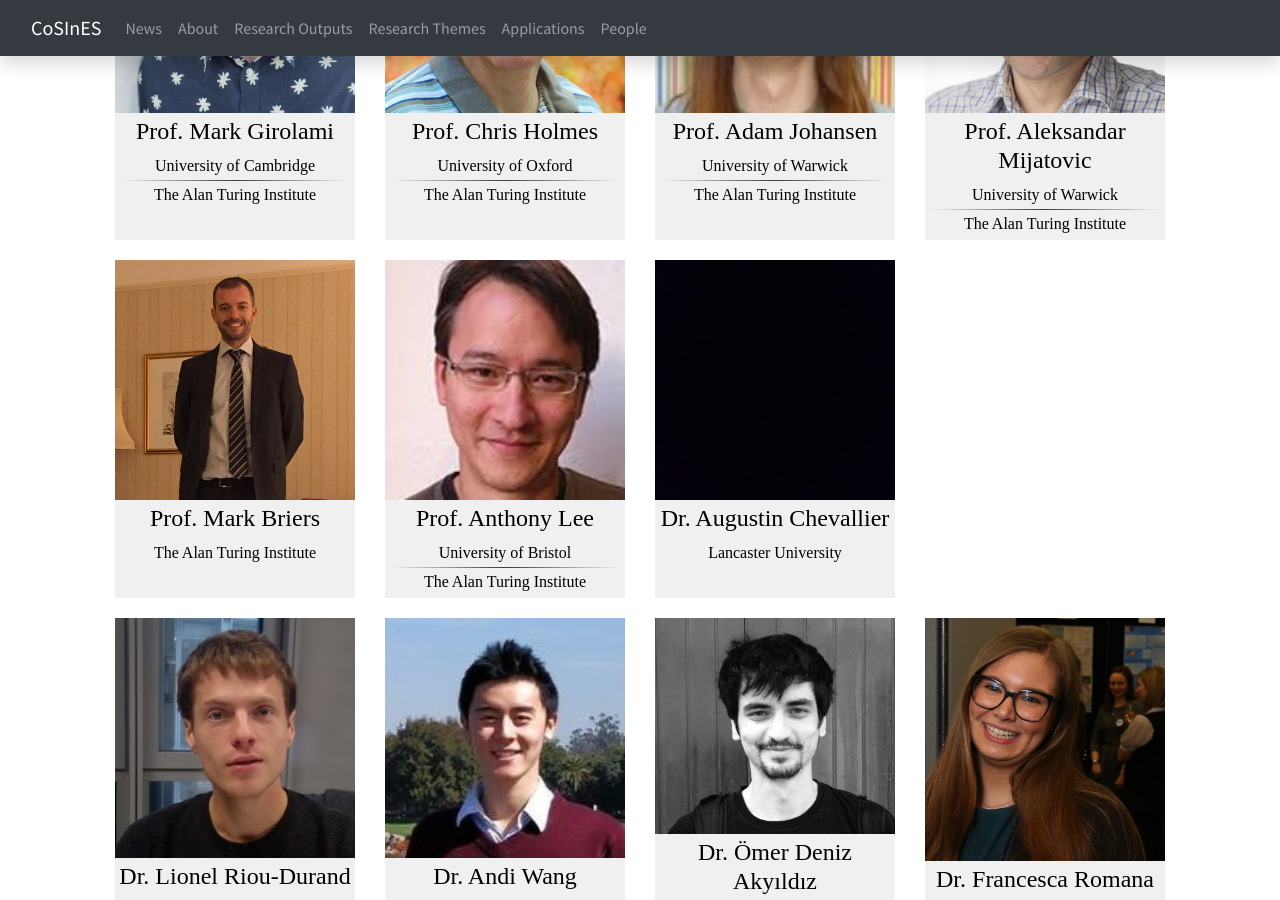
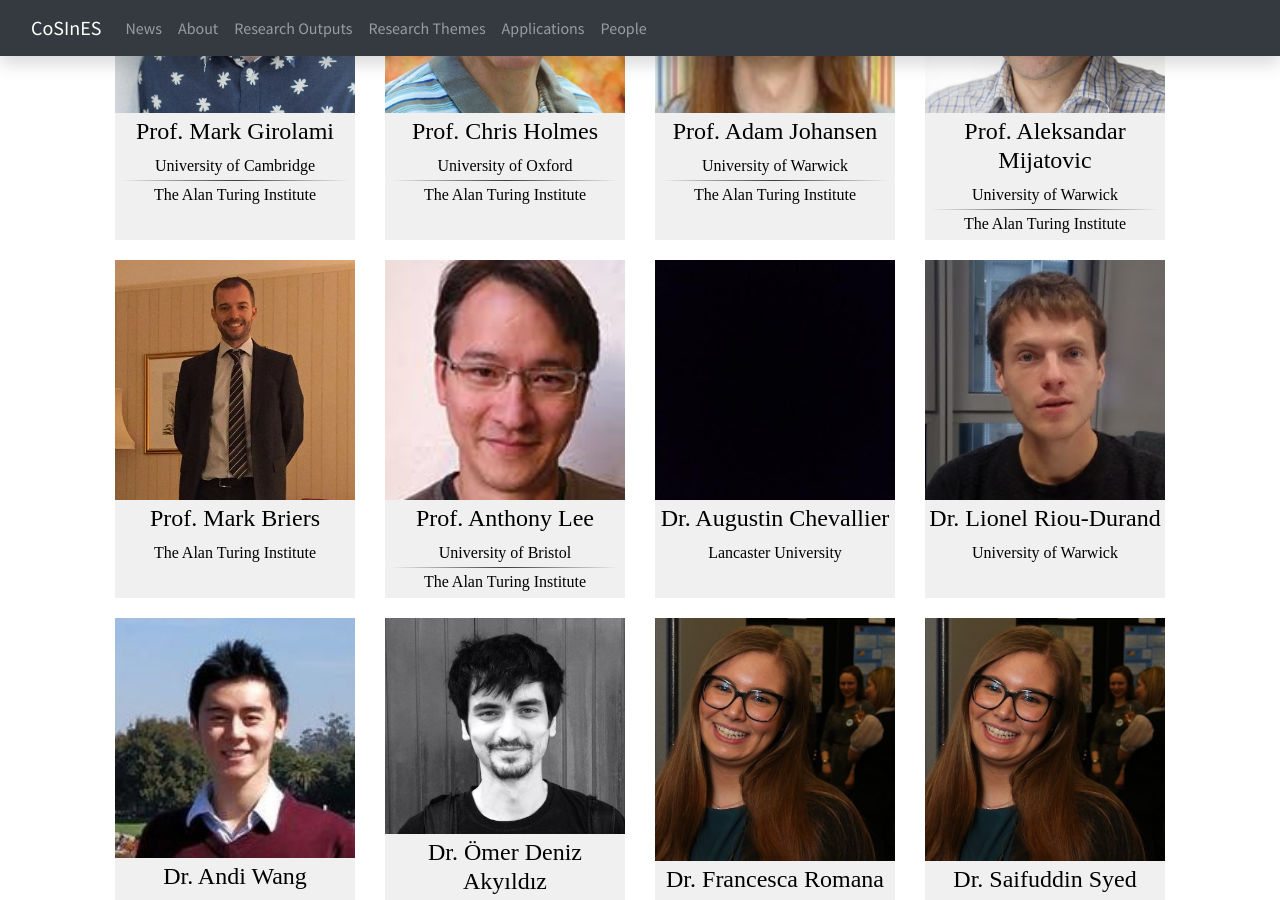
Before and after one commit to cosines-web/cosines-web.github.io, a Jekyll site: the page built from people.html, in a window 1280 px wide and 900 px high, scrolled down 847 px. Built offline with Jekyll 4.4.1, drawn with Linux system fonts in a browser that asks for light colours; nearby versions of some CDN libraries.

Commit message:
Add files via upload
added Saif

```diff
--- a/people.html
+++ b/people.html
@@ -159,9 +159,6 @@
 				</div>
 			</a>
 		</div>
-	</div>
-	<div class="spacer"></div>
-	<div data-eq-group class="row row-eq-height">
 		<div class="col-md-3 center">
 				<a class="feature-link"
 					href="https://sites.google.com/view/lionel-riou-durand/about-me">
@@ -172,6 +169,9 @@
 					</div>
 				</a>
 			</div>
+	</div>
+	<div class="spacer"></div>
+	<div data-eq-group class="row row-eq-height">
 		<div class="col-md-3 center">
 			<a class="feature-link"
 				href="https://sites.google.com/view/andiqwang/home">
@@ -205,7 +205,7 @@
 		<div class="col-md-3 center">
 			<a class="feature-link"
 				href="https://www.stat.ubc.ca/~saif.syed/">
-				<img src="img/people/chevallier.jpg" class="img-fluid feature-image">
+				<img src="img/people/crucinio2.jpeg" class="img-fluid feature-image">
 				<div data-eq-height class="feature-link-title">
 					<h4>Dr. Saifuddin Syed</h4>
 					<div>University of Oxford</div>
```
Lines whose indentation alone changed are shown as unchanged.
